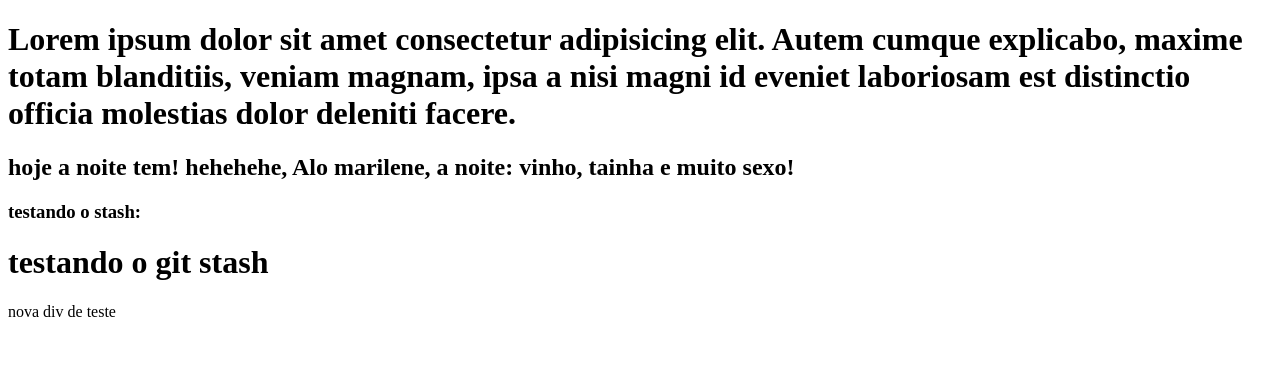
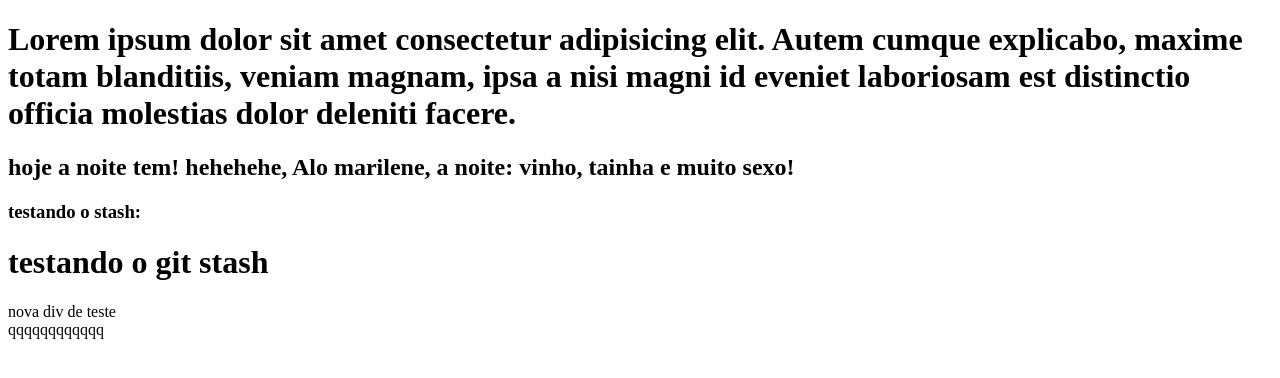
Before and after one commit to jsampaiof/git-class, a plain HTML site: page index.html in a window 1280 px wide. Drawn offline with Linux system fonts and the light colour scheme.

Commit message:
teste de merge

```diff
--- a/index.html
+++ b/index.html
@@ -14,5 +14,6 @@
         <h1>testando o git stash</h1>
     </div>
     <div>nova div de teste</div>
+    <div>qqqqqqqqqqqq</div>
 </body>
 </html>
```
